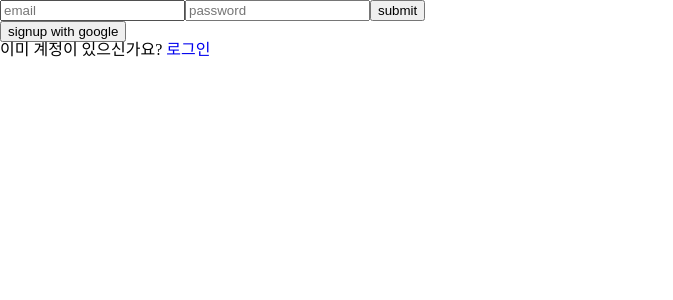
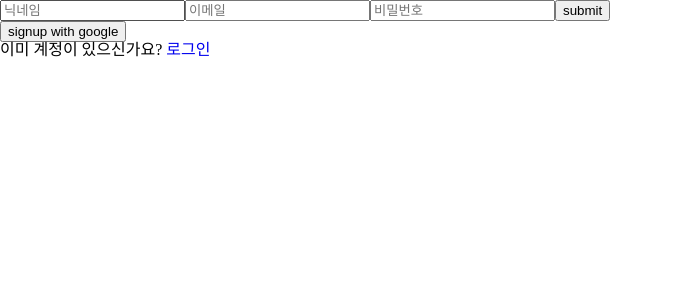
Before and after one commit to yuhwan-park/unnamed-project, a React (Create React App) app: page /signup in a window 1280 px wide. Shown: the top 300 px of the page, without its empty margins (0-673 px from the left). Built offline with nearby package versions, Linux system fonts and the light colour scheme; no server answers.

Commit message:
회원가입 시 닉네임 설정 input 추가

```diff
--- a/src/components/AuthForm.tsx
+++ b/src/components/AuthForm.tsx
@@ -1,13 +1,20 @@
 import { useFormContext } from 'react-hook-form';
 import { IFormData } from '../types';
 
-function AuthForm() {
+interface IAuthFormProps {
+  isSignUp: boolean;
+}
+
+function AuthForm({ isSignUp }: IAuthFormProps) {
   const {
     register,
     formState: { errors },
   } = useFormContext<IFormData>();
   return (
     <>
+      {isSignUp ? (
+        <input {...register('nickname')} type="text" placeholder="닉네임" />
+      ) : null}
       <input
         {...register('email', {
           required: {
@@ -20,7 +27,7 @@ function AuthForm() {
           },
         })}
         type="text"
-        placeholder="email"
+        placeholder="이메일"
       />
       {errors.email?.message ? errors.email.message : null}
       <input
@@ -35,7 +42,7 @@ function AuthForm() {
           },
         })}
         type="password"
-        placeholder="password"
+        placeholder="비밀번호"
       />
       {errors.password?.message ? errors.password.message : null}
       <input type="submit" value={'submit'} />
--- a/src/routes/SignIn.tsx
+++ b/src/routes/SignIn.tsx
@@ -40,7 +40,7 @@ function SignIn() {
     <>
       <FormProvider {...methods}>
         <form onSubmit={methods.handleSubmit(onSubmit)}>
-          <AuthForm />
+          <AuthForm isSignUp={false} />
         </form>
         {error ? error : null}
       </FormProvider>
--- a/src/routes/SignUp.tsx
+++ b/src/routes/SignUp.tsx
@@ -3,6 +3,7 @@ import {
   GoogleAuthProvider,
   onAuthStateChanged,
   signInWithRedirect,
+  updateProfile,
 } from 'firebase/auth';
 import { useEffect, useState } from 'react';
 import { FormProvider, useForm } from 'react-hook-form';
@@ -20,10 +21,17 @@ function SignUp() {
     // 구글 로그인
     await signInWithRedirect(auth, provider);
   };
-  const onSubmit = async ({ email, password }: IFormData) => {
+  const onSubmit = async ({ email, password, nickname }: IFormData) => {
     // 이메일 로그인
     try {
-      await createUserWithEmailAndPassword(auth, email, password);
+      const userCredential = await createUserWithEmailAndPassword(
+        auth,
+        email,
+        password,
+      );
+      if (nickname) {
+        await updateProfile(userCredential.user, { displayName: nickname });
+      }
     } catch (err: any) {
       setError(err.message);
     }
@@ -40,7 +48,7 @@ function SignUp() {
     <>
       <FormProvider {...methods}>
         <form onSubmit={methods.handleSubmit(onSubmit)}>
-          <AuthForm />
+          <AuthForm isSignUp={true} />
         </form>
         {error ? error : null}
       </FormProvider>
--- a/src/types.ts
+++ b/src/types.ts
@@ -1,6 +1,7 @@
 export interface IFormData {
   email: string;
   password: string;
+  nickname?: string;
 }
 
 export interface IUpdatePasswordFormData {
```
